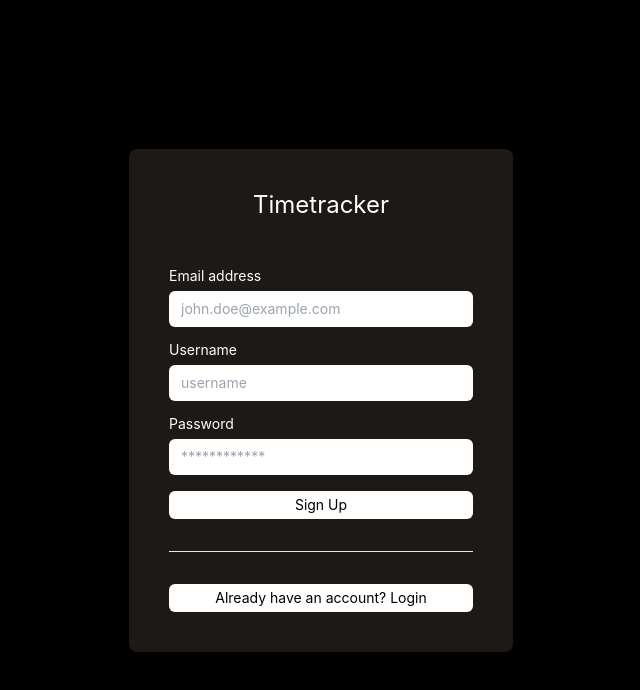
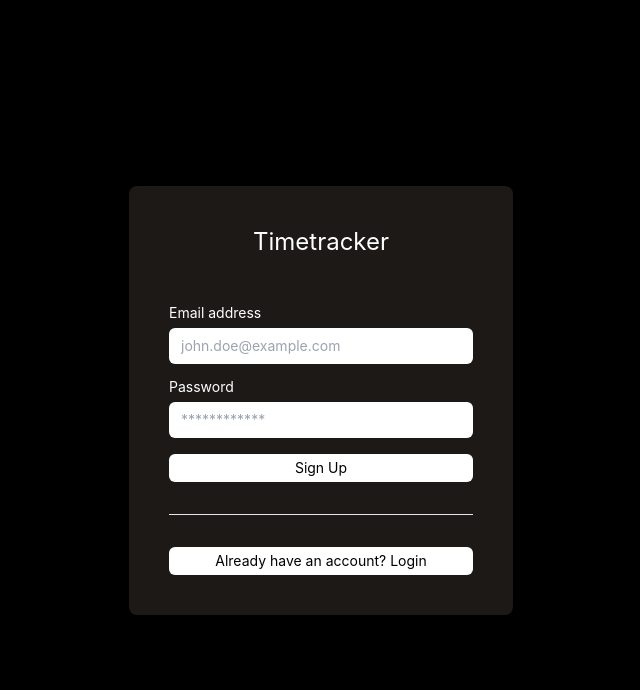
Before and after one commit to CipherSpell/timetracker, a Next.js app in the folder landing/: page /register in a window 1280 px wide. Shown: the top 690 px of the page, without its empty margins (319-959 px from the left). Built offline with nearby package versions, Linux system fonts and the light colour scheme.

Commit message:
fix(landing): removed all instances of username

```diff
--- a/landing/src/components/auth/login/LoginForm.tsx
+++ b/landing/src/components/auth/login/LoginForm.tsx
@@ -57,13 +57,13 @@ export const LoginForm: React.FC = () => {
         </div>
         <div>
           <button className='bg-white rounded-md w-full text-sm py-1'>
-            Sign in
+            Sign In
           </button>
           <hr className='border-subtle my-8' />
         </div>
         <Link href='/register'>
           <button className='bg-white rounded-md w-full text-sm py-1'>
-            Sign up
+            Sign Up
           </button>
         </Link>
       </div>
--- a/landing/src/components/auth/register/RegisterForm.tsx
+++ b/landing/src/components/auth/register/RegisterForm.tsx
@@ -9,14 +9,12 @@ import Link from 'next/link'
 
 interface FormData {
   email: string
-  username: string
   password: string
 }
 
 export const RegistrationForm: React.FC = () => {
   const [formInfo, setFormInfo] = useState<FormData>({
     email: '',
-    username: '',
     password: '',
   })
 
@@ -36,22 +34,6 @@ export const RegistrationForm: React.FC = () => {
               setFormInfo({
                 ...formInfo,
                 email: e.target.value,
-              })
-            }
-          />
-        </div>
-        <div>
-          <label className='text-white mb-2 block text-sm leading-none'>
-            Username
-          </label>
-          <Input
-            id='username'
-            name='username'
-            placeholder='username'
-            onChange={(e) =>
-              setFormInfo({
-                ...formInfo,
-                username: e.target.value,
               })
             }
           />
```
